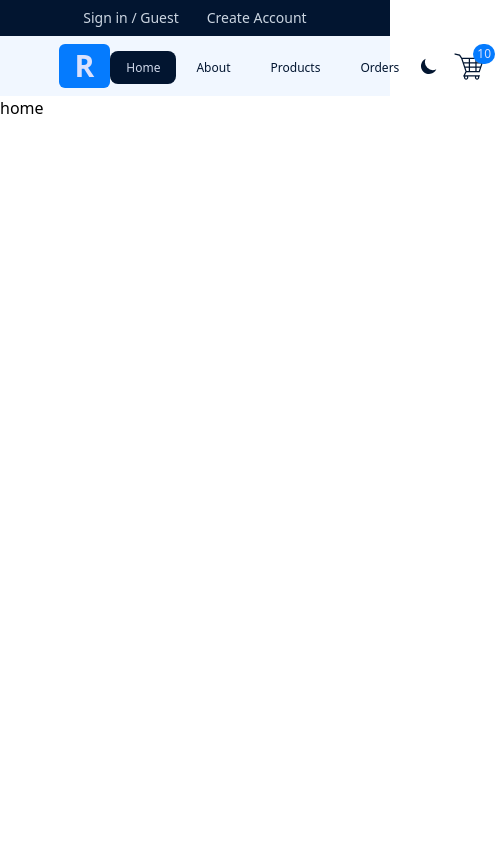
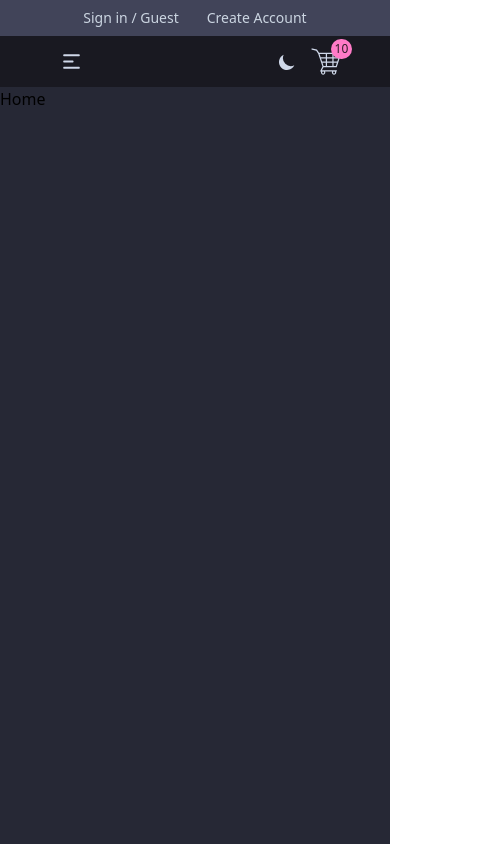
Before and after one commit to idrissruso/RusoFy, a React (Vite) app: page /home in a window 390 px wide. Shown: the whole page, 495 px wide, since content can reach past the window. Built offline with nearby package versions, Linux system fonts and the light colour scheme.

Commit message:
navbar responsive

```diff
--- a/src/components/Logo.jsx
+++ b/src/components/Logo.jsx
@@ -1,6 +1,6 @@
 function Logo() {
   return (
-    <button className="bg-tertiary-100 px-4 py-1 text-3xl rounded-md font-semibold text-btn-100">
+    <button className="bg-tertiary-100 px-4 py-1 text-3xl rounded-md font-semibold text-btn-100 hidden lg:flex">
       R
     </button>
   )
--- /dev/null
+++ b/src/components/MenuToggle.jsx
@@ -0,0 +1,48 @@
+import { CgMenuLeftAlt } from 'react-icons/cg'
+import NavItem from './NavItem'
+import { useState, useRef, useEffect } from 'react'
+
+function MenuToggle() {
+  const [visible, setVisible] = useState(false)
+  const menuRef = useRef(null)
+
+  useEffect(() => {
+    const handleClickOutside = (event) => {
+      if (menuRef.current && !menuRef.current.contains(event.target)) {
+        setVisible(false)
+      }
+    }
+
+    document.addEventListener('click', handleClickOutside)
+
+    return () => {
+      document.removeEventListener('click', handleClickOutside)
+    }
+  }, [])
+
+  function handleVisibility() {
+    setVisible((value) => !value)
+  }
+
+  return (
+    <div className="flex lg:hidden text-primary-text relative" ref={menuRef}>
+      <span onClick={handleVisibility}>
+        <CgMenuLeftAlt size={25} />
+      </span>
+      {visible && <NavMenu />}
+    </div>
+  )
+}
+
+function NavMenu() {
+  return (
+    <ul className="absolute z-10 top-12 bg-primary-100 px-4 py-2 flex flex-col shrink text-slate-200 rounded-sm min-w-[7rem]">
+      <NavItem link="/Home" text="Home" />
+      <NavItem link="/about" text="About" />
+      <NavItem link="/products" text="Products" />
+      <NavItem link="/orders" text="Orders" />
+    </ul>
+  )
+}
+
+export default MenuToggle
--- /dev/null
+++ b/src/components/NavItem.jsx
@@ -0,0 +1,18 @@
+import { NavLink } from 'react-router-dom'
+
+function NavItem({ link, text }) {
+  return (
+    <li className="">
+      <NavLink
+        className={
+          'hover:bg-primary-400 rounded-md px-5 py-2 text-xs transition-colors duration-300'
+        }
+        to={link}
+      >
+        {text}
+      </NavLink>
+    </li>
+  )
+}
+
+export default NavItem
--- a/src/components/NavItems.jsx
+++ b/src/components/NavItems.jsx
@@ -1,31 +1,17 @@
-import { NavLink } from 'react-router-dom'
-
+import MenuToggle from './MenuToggle'
+import NavItem from './NavItem'
 function NavItems() {
   return (
     <div>
-      <ul className="flex">
+      <ul className="lg:flex hidden text-primary-text">
         <NavItem link="/Home" text="Home" />
         <NavItem link="/about" text="About" />
         <NavItem link="/products" text="Products" />
         <NavItem link="/orders" text="Orders" />
       </ul>
+      <MenuToggle />
     </div>
   )
 }
 
-function NavItem({ link, text }) {
-  return (
-    <li className="">
-      <NavLink
-        className={
-          'hover:bg-primary-400 rounded-md px-5 py-2 text-xs transition-colors duration-300 text-primary-text'
-        }
-        to={link}
-      >
-        {text}
-      </NavLink>
-    </li>
-  )
-}
-
 export default NavItems
--- a/src/components/Navbar.jsx
+++ b/src/components/Navbar.jsx
@@ -5,7 +5,7 @@ import Toggle from './Toggle'
 
 function Navbar() {
   return (
-    <div className="px-[15%] py-2 flex items-center justify-between bg-primary-600 ">
+    <div className="px-[15%] py-2 flex items-center justify-between bg-primary-600">
       <Logo />
       <NavItems />
       <div className="text-primary-text flex items-center gap-[25%]">
--- a/src/components/Toggle.jsx
+++ b/src/components/Toggle.jsx
@@ -11,7 +11,7 @@ function Toggle() {
   const dispatch = useDispatch()
 
   useEffect(() => {
-    if (theme === 'dark') {
+    if (theme !== 'dark') {
       document.documentElement.classList.add('light')
       document.documentElement.classList.remove('dark')
     } else {
@@ -27,7 +27,7 @@ function Toggle() {
   return (
     <span
       style={rotationStyle}
-      className="cursor-pointer text-"
+      className="cursor-pointer"
       onClick={() => dispatch(changeTheme())}
     >
       {theme === 'dark' ? <HiMoon size={20} /> : <BsFillSunFill size={20} />}
--- a/src/layout/AppLayout.jsx
+++ b/src/layout/AppLayout.jsx
@@ -7,7 +7,7 @@ function AppLayout() {
     <div className="flex flex-col min-h-screen">
       <LoginBar />
       <Navbar />
-      <main>
+      <main className="bg-primary-200 flex-1">
         <Outlet />
       </main>
     </div>
--- a/src/pages/Home.jsx
+++ b/src/pages/Home.jsx
@@ -1,7 +1,7 @@
 function Home() {
   return (
     <div>
-      <h1>home</h1>
+      <h1>Home</h1>
     </div>
   )
 }
--- a/src/styles/index.css
+++ b/src/styles/index.css
@@ -15,6 +15,7 @@
   --primary-500: #cfd8e9;
   --primary-600: #f1f7ff;
   --primary-text: #021530;
+  --primary-text-100: #cfd8e9;
   --secondary-100: #473aa0;
   --secondary-200: #3b3187;
   --tertiary-100: #057bfe;
@@ -30,6 +31,7 @@
   --primary-500: #000000;
   --primary-600: #191921;
   --primary-text: #cfd8e9;
+  --primary-text-100: #cfd8e9;
   --secondary-100: #bf94f8;
   --secondary-200: #aa73f7;
   --secondary-300: #8f4ff6;
```
